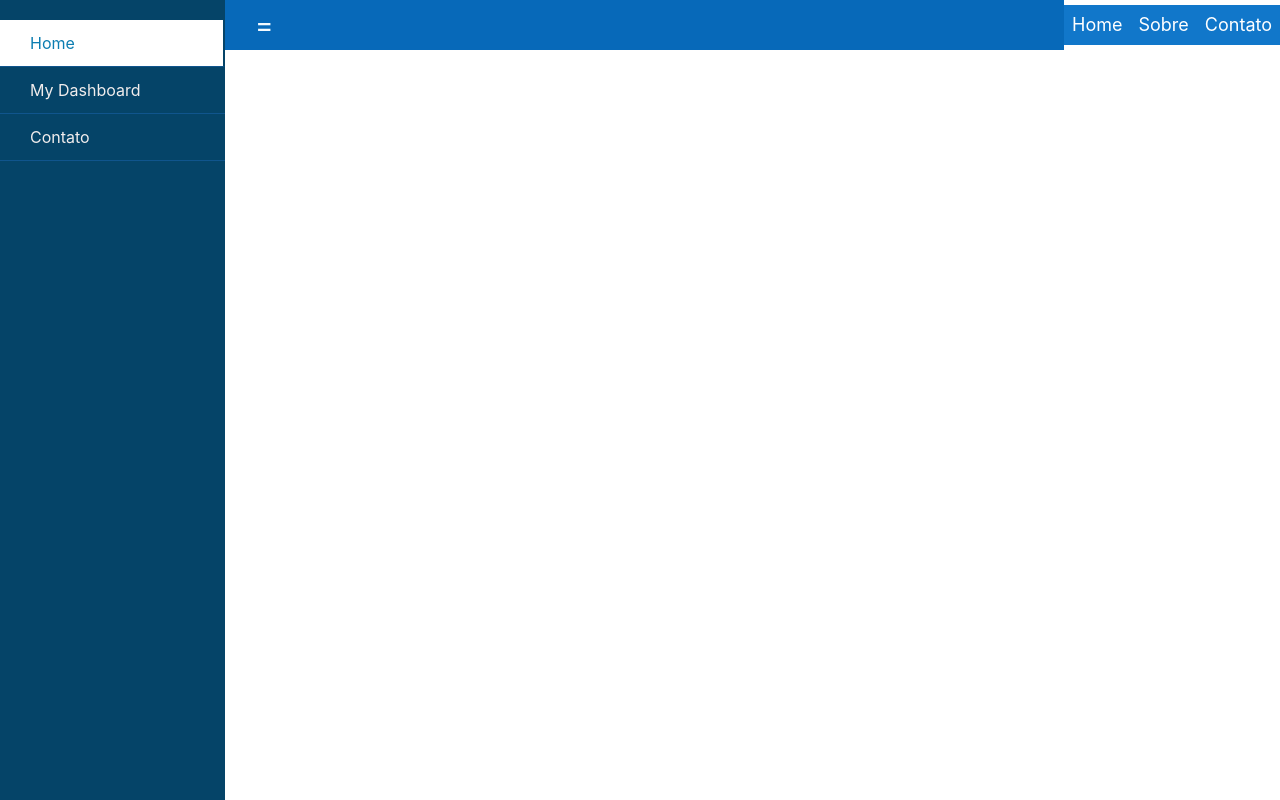
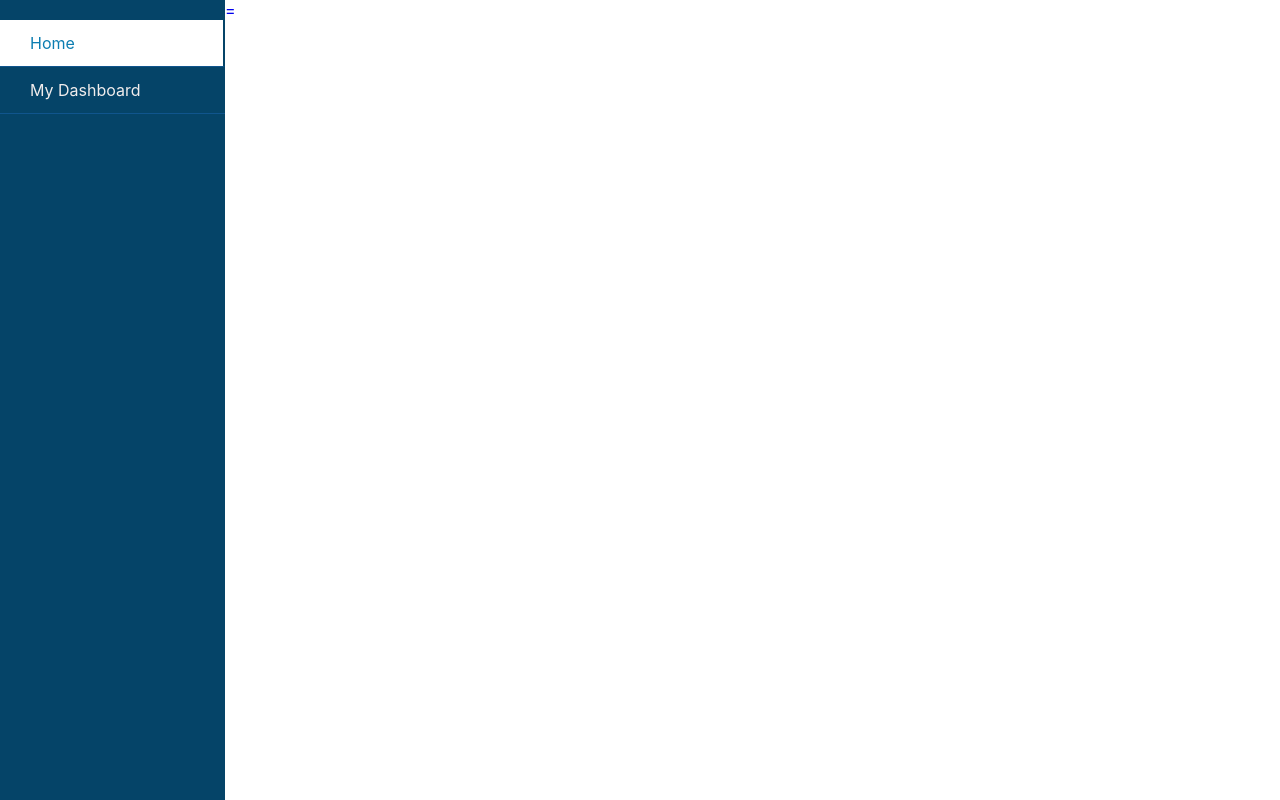
Before and after one commit to guilhermefernandesk/contador, a React (Create React App) app: page /home/1/1 in a window 1280 px wide. Built offline with nearby package versions, Linux system fonts and the light colour scheme.

Commit message:
Revert "sidebar2"
This reverts commit a63f375b7ead0b5c21efb57165ae60e45d37c244.

```diff
--- a/src/Pages/Home.jsx
+++ b/src/Pages/Home.jsx
@@ -14,45 +14,40 @@ function Home() {
 
   return (
     <div>
-
-      <div className="nav-links">
-          <ul>
-            <li><a href="#" target="_blank">Home</a></li>
-            <li><a href="#" target="_blank">Sobre</a></li>
-            <li><a href="#" target="_blank">Contato</a></li>
-          </ul>
-        </div>
-
-      <div className="wrapper">
-        <div className="section">
-          <div className="navbar">
-            <div className="nav-btn">
+      <div class="wrapper"> {/*Top menu*/}
+        <div class="section">
+          <div class="top_navbar">
+            <div class="hamburger">
               <a href="#">
                 <span onClick={click}>=</span>
               </a>
             </div>
           </div>
         </div>
-        <div className="sidebar">
+
+
+
+        <div class="sidebar"> {/*text e menu item*/}
           <ul>
+
+            {/* item */}
             <li>
-              <a href="#" className="active">
-                <span>Home</span>
+              <a href="#" class="active">
+                <span class="item">Home</span>
               </a>
             </li>
+            {/* ------ */}
             <li>
               <a href="#">
-                <span>My Dashboard</span>
+                <span class="item">My Dashboard</span>
               </a>
             </li>
-            <li>
-              <a href="#">
-                <span>Contato</span>
-              </a>
-            </li>
+
           </ul>
+
         </div>
       </div>
+
 
       <div>
         <h1>Home Page</h1>
@@ -61,8 +56,8 @@ function Home() {
         <Link to="/noticias">
           <button>NEWS PAGE</button>
         </Link>
+
       </div>
-
     </div>
   );
 };
```
